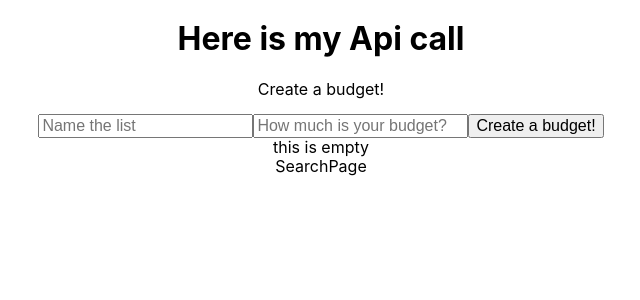
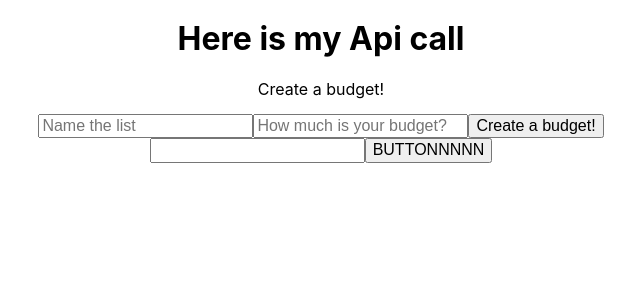
Before and after one commit to Project4-Concert-Accountant/Concert-Accountant, a React (Create React App) app: page / in a window 1280 px wide. Shown: the top 300 px of the page, without its empty margins (319-959 px from the left). Built offline with nearby package versions, Linux system fonts and the light colour scheme; no server answers.

Commit message:
updates to search page

```diff
--- a/src/App.js
+++ b/src/App.js
@@ -1,5 +1,4 @@
 import './App.css';
-import ApiCall from './components/ApiCall';
 import ListBudgetForm from './components/ListBudgetForm';
 import { Route, Routes } from 'react-router-dom';
 import SearchPage from './components/SearchPage';
@@ -9,7 +8,6 @@ function App() {
     <div className="App">
       <h1>Here is my Api call</h1>
       <ListBudgetForm />
-      <ApiCall />
       <Routes>
         <Route path='/' element={<SearchPage />}/>
       </Routes>
--- a/src/components/ApiCall.js
+++ /dev/null
@@ -1,56 +0,0 @@
-import axios from "axios";
-import { useEffect, useState } from "react";
-import EventInfo from "./EventInfo";
-
-const ApiCall = () => {
-
-    const [data, setData] = useState([]);
-    const [paidArray, setPaidArray] = useState([]);
-    // use the free array for broke mode later
-    const [freeArray, setFreeArray] = useState([]);
-
-    useEffect(() => {
-
-        axios({
-            url: "https://app.ticketmaster.com/discovery/v2/events.json?",
-            params: {
-                apikey: "dAuzWaR4q5pH90ZcC6CpJPHDjH7Gjzz8",
-                format: "json",
-                size: 20,
-                sort: 'date,asc',
-                city: "Toronto",
-                segmentName: "music",
-            }
-        })
-            .then((res) => {
-                // the useful data from api
-                setData(res.data._embedded.events);
-            })
-
-                // creating a copy so we dont mutate the original data
-                const copyOfData = [...data];
-                const primaryPaidArray = [];
-                const primaryFreeArray = [];
-
-                copyOfData.forEach(eachItem => {
-                    if(eachItem.priceRanges && eachItem.priceRanges[0].min > 0){
-                        primaryPaidArray.push(eachItem);
-                    }
-                    else {
-                        primaryFreeArray.push(eachItem);
-                    }
-                })
-
-                setPaidArray(primaryPaidArray);
-                setFreeArray(primaryFreeArray);
-
-                console.log(freeArray);
-    }, [])
-
-    return (
-        <div>
-            <EventInfo eventArray = { paidArray } />
-        </div>
-    )
-}
-export default ApiCall
--- a/src/components/SearchPage.js
+++ b/src/components/SearchPage.js
@@ -1,7 +1,67 @@
+import axios from "axios";
+import { useEffect, useState } from "react";
+import EventInfo from "./EventInfo";
+
 const SearchPage = () => {
+    const [userSearch, setUserSearch] = useState("")
+
+    const [data, setData] = useState([]);
+    const [paidArray, setPaidArray] = useState([]);
+    // use the free array for broke mode later
+    const [freeArray, setFreeArray] = useState([]);
+
+    const apiCall = (event) => {
+        event.preventDefault()
+
+        axios({
+            url: "https://app.ticketmaster.com/discovery/v2/events.json?",
+            params: {
+                apikey: "dAuzWaR4q5pH90ZcC6CpJPHDjH7Gjzz8",
+                format: "json",
+                size: 20,
+                sort: 'date,asc',
+                city: "Toronto",
+                segmentName: userSearch,
+            }
+        })
+            .then((res) => {
+                // the useful data from api
+                const apiData = res.data._embedded.events
+                setData(apiData);
+            })
+
+                // creating a copy so we dont mutate the original data
+                const copyOfData = [...data];
+                const primaryPaidArray = [];
+                const primaryFreeArray = [];
+
+                copyOfData.forEach(eachItem => {
+                    if(eachItem.priceRanges && eachItem.priceRanges[0].min > 0){
+                        primaryPaidArray.push(eachItem);
+                    }
+                    else {
+                        primaryFreeArray.push(eachItem);
+                    }
+                })
+
+                setPaidArray(primaryPaidArray);
+                setFreeArray(primaryFreeArray);
+                console.log(data)
+    }
+
+    const handleUserSearch = (event) => {
+        const searchQuery = event.target.value;
+        setUserSearch(searchQuery)
+        console.log(userSearch)
+    }
+
     return (
-        <div>SearchPage
-
+        <div>
+            <form onSubmit={apiCall}>
+                <input onChange={handleUserSearch} type="text" id="search" name="search" />
+                <button>BUTTONNNNN</button>
+            </form>
+            {paidArray.length === 0 ? null : <EventInfo eventArray = { paidArray } />}
         </div>
     )
 }
```
